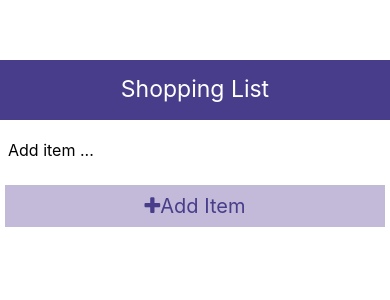
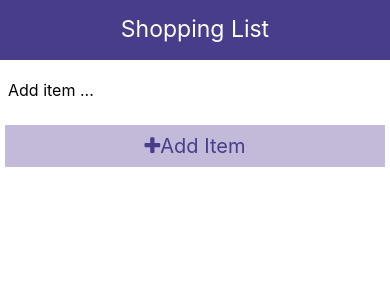
Before and after one commit to Kawsikan/Todo-React-Native, a React Native app: screen / in a window 390 px wide. Shown: the top 300 px of the page. Built offline with nearby package versions, Linux system fonts and the light colour scheme.

Commit message:
removed padding top in app.js

```diff
--- a/App.js
+++ b/App.js
@@ -47,7 +47,7 @@ const App = () => {
 const styles = StyleSheet.create({
   container: {
     flex: 1,
-    paddingTop: 60,
+    // paddingTop: 60,
 
   }
 })
```
